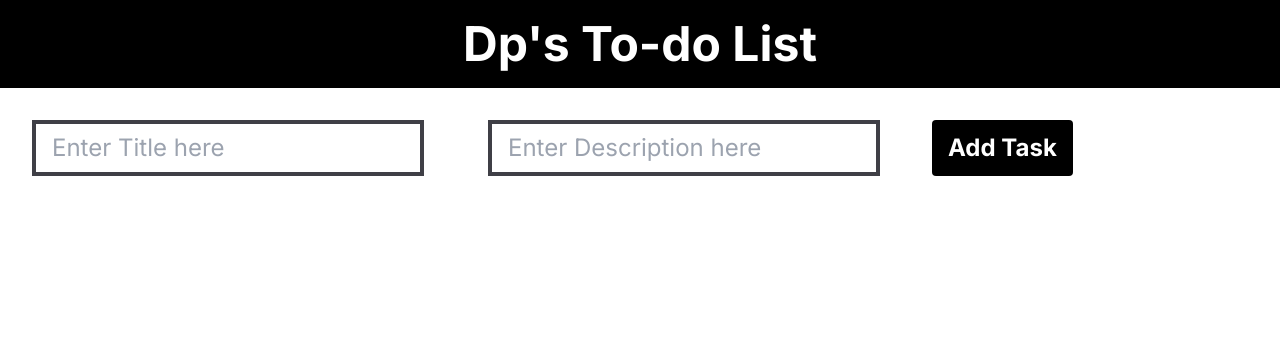
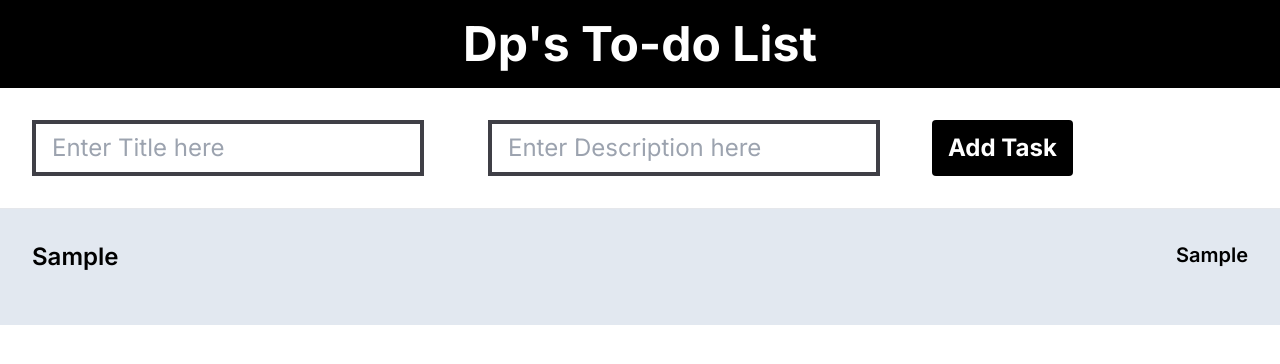
Before and after one commit to Dp20703/todolist, a Next.js app: page / in a window 1280 px wide. Both pictures are taken after typing "Sample", "Sample" into the empty fields and a click on the button "Add Task". Shown: the top 364 px of the page. Built offline with nearby package versions, Linux system fonts and the light colour scheme.

Commit message:
Add Task completed

```diff
--- a/app/page.js
+++ b/app/page.js
@@ -4,13 +4,22 @@ import React, { useState } from 'react'
 const page = () => {
   const [title, settitle] = useState("")
   const [desc, setdesc] = useState("")
+  const [mainTask, setmainTask] = useState([])
   const submitHandler = (e) => {
     e.preventDefault()
-    console.log(title)
-    console.log(desc)
-    console.log("Submit kar diya")
+    setmainTask([...mainTask, { title, desc }])
     settitle("")
     setdesc("")
+    // console.log(mainTask)
+  }
+  let randerTask = <h2>No Task Availabel</h2>
+  if (mainTask.length > 0) {
+    randerTask = mainTask.map((t, i) => {
+      return <li><div className='flex justify-between mb-5'>
+        <h5 className='text-2xl font-semibold'>{t.title}</h5>
+        <h6 className='text-xl font-semibold'>{t.desc}</h6>
+      </div></li>
+    })
   }
   return (
     <>
@@ -24,6 +33,10 @@ const page = () => {
         }} />
         <button className='bg-black text-white px-4 py-3 font-bold rounded text-2xl m-5'>Add Task</button>
       </form>
+      <hr />
+      <div className='p-8 bg-slate-200'>
+        <ul>{randerTask}</ul>
+      </div>
     </>
   )
 }
```
